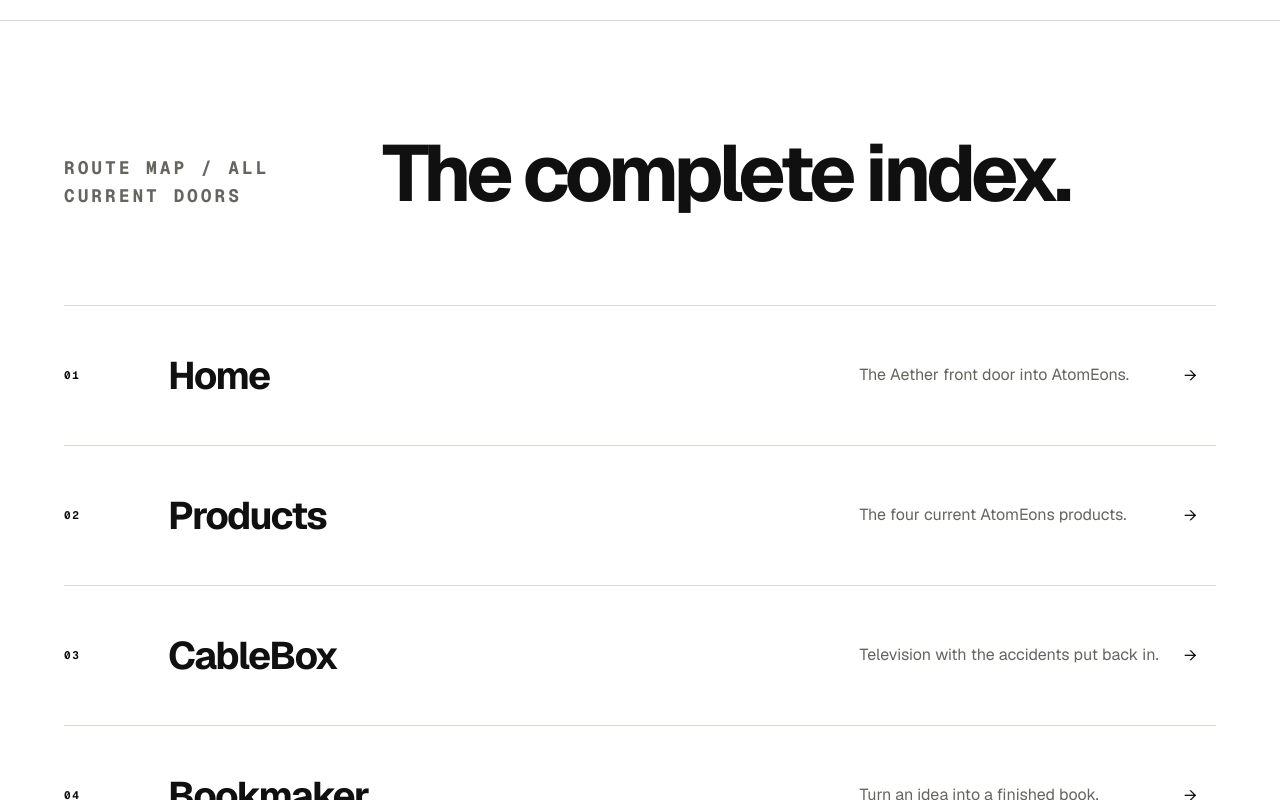
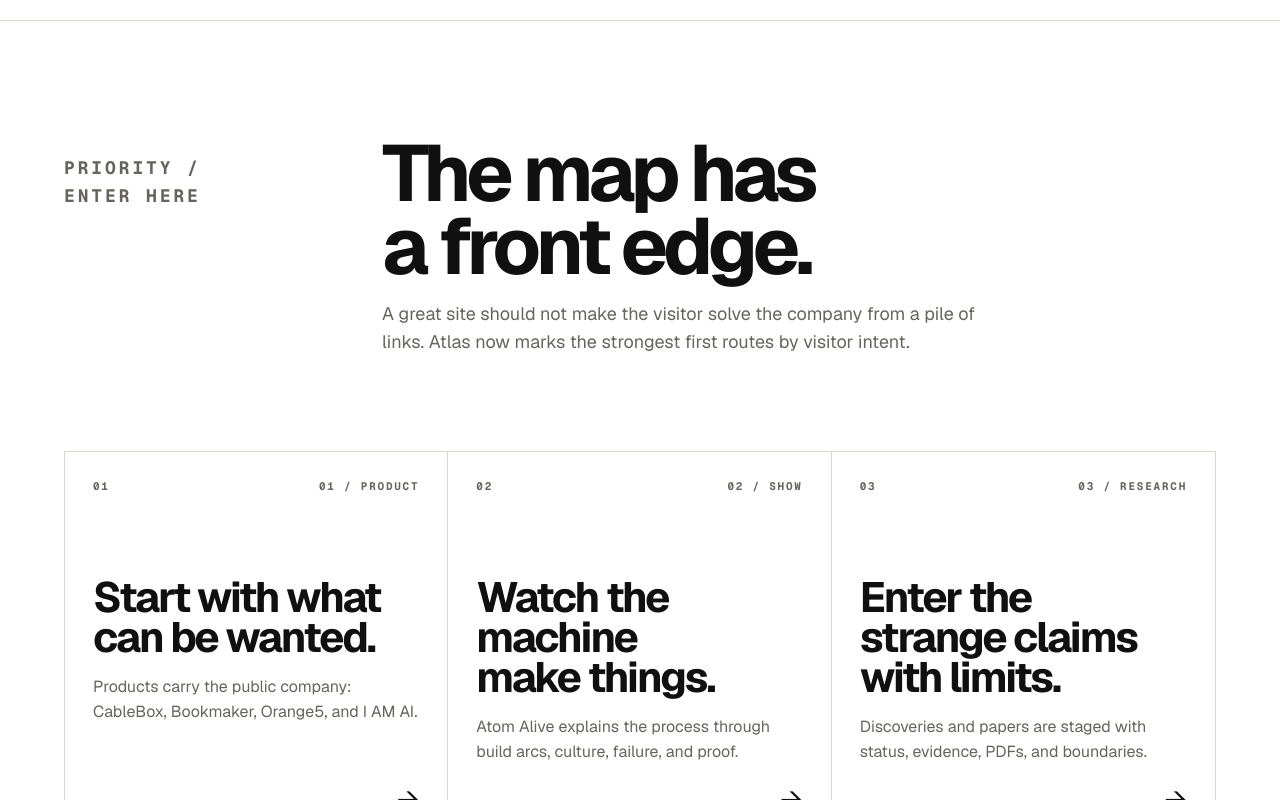
Before and after one commit to Atom-Eons/atomeons-com, a Next.js app: page /atlas in a window 1280 px wide. Shown: the part 1920-2720 px from the top of the page. Built offline with nearby package versions, Linux system fonts and the light colour scheme.

Commit message:
Add Atlas priority route map

```diff
--- a/app/atlas/page.tsx
+++ b/app/atlas/page.tsx
@@ -1,5 +1,6 @@
 import type { Metadata } from "next";
 import {
+  RouteCards,
   RouteFacts,
   RouteFinal,
   RouteList,
@@ -39,6 +40,40 @@
           }))}
         />
       </RouteSection>
+      <RouteSection
+        index="PRIORITY / ENTER HERE"
+        title="The map has a front edge."
+        body="A great site should not make the visitor solve the company from a pile of links. Atlas now marks the strongest first routes by visitor intent."
+      >
+        <RouteCards
+          cards={[
+            {
+              meta: "01 / PRODUCT",
+              title: "Start with what can be wanted.",
+              body: "Products carry the public company: CableBox, Bookmaker, Orange5, and I AM AI.",
+              href: "/products",
+            },
+            {
+              meta: "02 / SHOW",
+              title: "Watch the machine make things.",
+              body: "Atom Alive explains the process through build arcs, culture, failure, and proof.",
+              href: "/atom-alive",
+            },
+            {
+              meta: "03 / RESEARCH",
+              title: "Enter the strange claims with limits.",
+              body: "Discoveries and papers are staged with status, evidence, PDFs, and boundaries.",
+              href: "/research",
+            },
+            {
+              meta: "04 / TRUST",
+              title: "Check the facts before repeating them.",
+              body: "Trust, receipts, press, and contact keep the story useful without fake scale.",
+              href: "/trust",
+            },
+          ]}
+        />
+      </RouteSection>
       <RouteSection index="ROUTE MAP / ALL CURRENT DOORS" title="The complete index.">
         <RouteList
           cards={SITE_INDEX.map((entry, index) => ({
```
Also changed, not shown: public/llms.txt.
